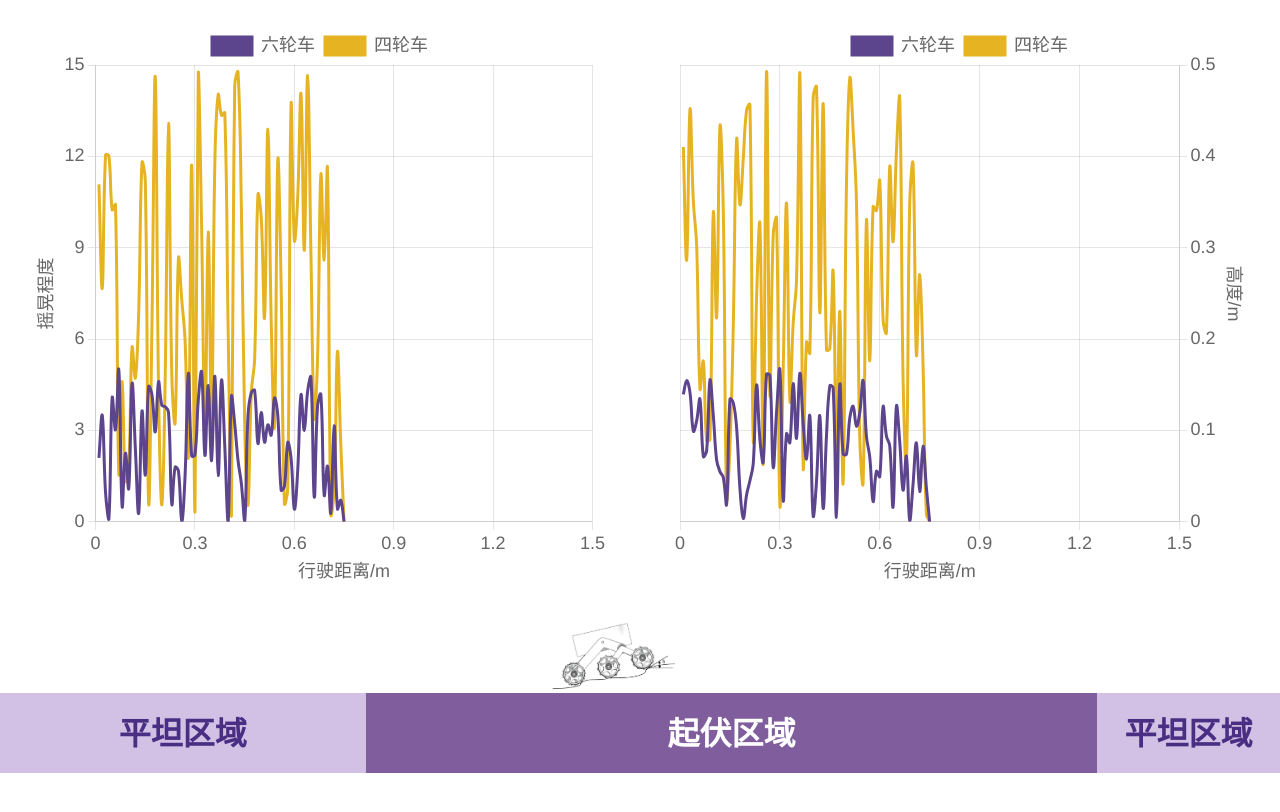
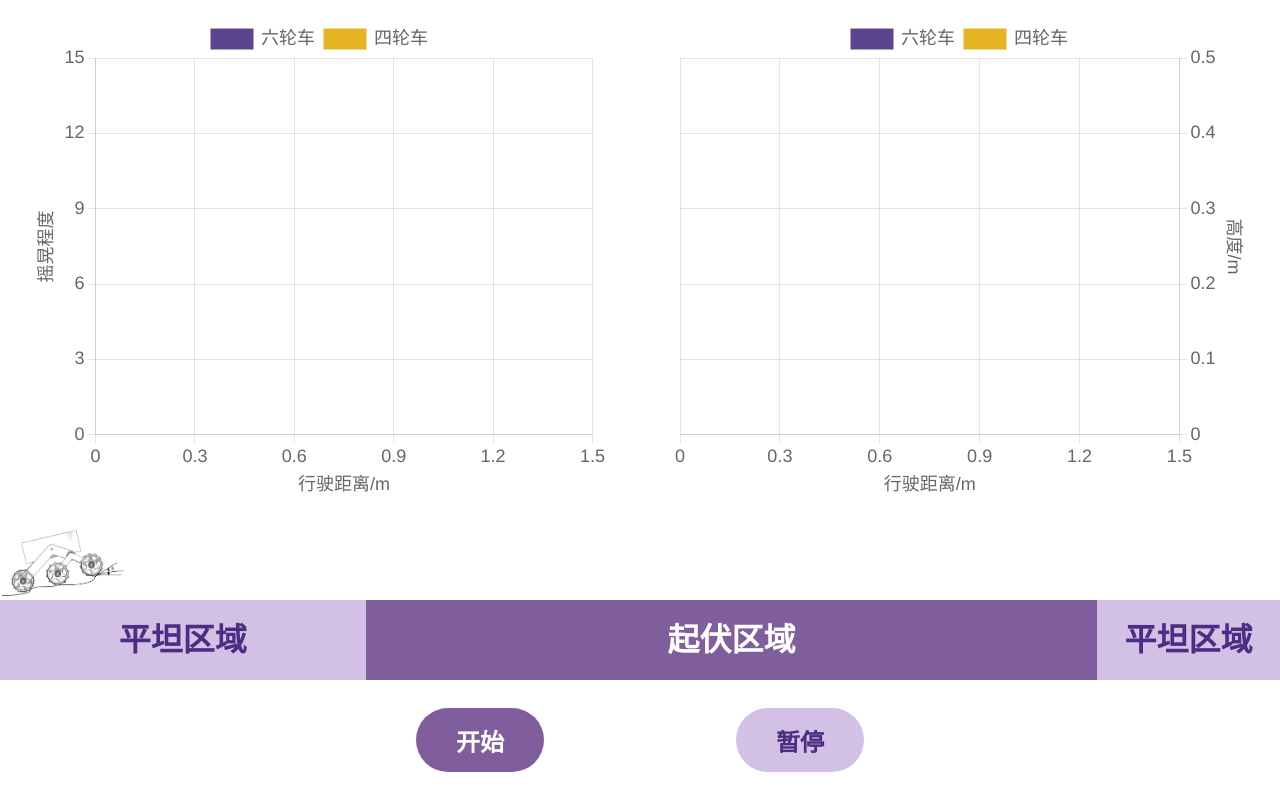
Before and after one commit to homura144/lunar-rover-ui, a Vue app: page / in a window 1280 px wide. Shown: the top 812 px of the page. Built offline with nearby package versions, Linux system fonts and the light colour scheme.

Commit message:
feat (button): add start and pause buttons

```diff
--- a/src/renderer/src/App.vue
+++ b/src/renderer/src/App.vue
@@ -55,6 +55,48 @@ let heightData = {
       pointRadius: 0
     }
   ]
+}
+
+const isRunning = ref(false)
+let distanceInterval: number | undefined
+let shakeChartInterval: number | undefined
+let heightChartInterval: number | undefined
+let roverPositionInterval: number | undefined
+
+const start = () => {
+  if (!isRunning.value) {
+    isRunning.value = true
+    distanceInterval = setInterval(() => {
+      distance.value += 0.01
+    }, 100)
+    shakeChartInterval = setInterval(() => {
+      const newLabel: Number = distance.value.toFixed(2)
+      shakeData.labels.push(Number(newLabel))
+      shakeData.datasets[0].data.push(Math.random() * shake_max / 3)
+      shakeData.datasets[1].data.push(Math.random() * shake_max)
+      if (shakeChart) shakeChart.update()
+    }, 100)
+    heightChartInterval = setInterval(() => {
+      const newLabel: Number = distance.value.toFixed(2)
+      heightData.labels.push(Number(newLabel))
+      heightData.datasets[0].data.push(Math.random() * height_max / 3)
+      heightData.datasets[1].data.push(Math.random() * height_max)
+      if (heightChart) heightChart.update()
+    }, 100)
+    roverPositionInterval = setInterval(() => {
+      roverPosition.value = distance.value / distance_max * 100
+    }, 100)
+  }
+}
+
+const pause = () => {
+  if (isRunning.value) {
+    isRunning.value = false
+    clearInterval(distanceInterval)
+    clearInterval(shakeChartInterval)
+    clearInterval(heightChartInterval)
+    clearInterval(roverPositionInterval)
+  }
 }
 
 onMounted(() => {
@@ -128,48 +170,6 @@ onMounted(() => {
       }
     })
   }
-
-
-  // update the distance periodically
-  setInterval(() => {
-    // TODO: get distance from the motor
-    distance.value += 0.01;
-  }, 100);
-
-  // update the shakeChart
-  setInterval(() => {
-    // add label
-    const newLabel: Number = distance.value.toFixed(2);
-
-    // add shake data periodically
-    // TODO: get shake data from the IMU
-    shakeData.labels.push(Number(newLabel));
-    shakeData.datasets[0].data.push(Math.random() * shake_max / 3);
-    shakeData.datasets[1].data.push(Math.random() * shake_max);
-
-    // Update the charts
-    if (shakeChart) shakeChart.update();
-  }, 100);
-
-  // update the heightChart
-  setInterval(() => {
-    // add label
-    const newLabel: Number = distance.value.toFixed(2);
-
-    // add height data periodically
-    // TODO: get height data from the grating scale
-    heightData.labels.push(Number(newLabel));
-    heightData.datasets[0].data.push(Math.random() * height_max / 3);
-    heightData.datasets[1].data.push(Math.random() * height_max);
-
-    // Update the charts
-    if (heightChart) heightChart.update();
-  }, 100);
-
-  // update the rover position periodically
-  setInterval(() => {
-    roverPosition.value = distance.value / distance_max * 100;
-  }, 100);
 })
 
 </script>
@@ -198,5 +198,11 @@ onMounted(() => {
         <div class="terrain-area flat" style="flex: 1">平坦区域</div>
       </div>
     </div>
+
+    <!-- control buttons -->
+    <div class="control-button">
+      <button class="start" @click="start">开始</button>
+      <button class="pause" @click="pause">暂停</button>
+    </div>
   </div>
 </template>
--- a/src/renderer/src/assets/main.css
+++ b/src/renderer/src/assets/main.css
@@ -1,4 +1,11 @@
 @import './base.css';
+
+:root {
+  --color-terrain-purple: #805e9e;
+  --color-terrain-purple-dark: #4a2e83;
+  --color-terrain-pink: #d3c1e5;
+  --color-terrain-pink-dark: #b7a0d1;
+}
 
 body {
   display: flex;
@@ -181,7 +188,7 @@ code {
 /* Chart styles */
 .charts {
   width: 100%;
-  height: 70%;
+  height: 60%;
   display: flex;
   justify-content: space-around;
   align-items: center;
@@ -205,7 +212,7 @@ code {
   position: relative;
   width: fit-content;
   height: 50%;
-  transition: left 1s;
+  transition: left 0.1s;
 }
 
 .terrain-label {
@@ -226,11 +233,48 @@ code {
 }
 
 .flat {
-  background-color: #d3c1e5;
-  color: #4a2e83;
+  background-color: var(--color-terrain-pink);
+  color: var(--color-terrain-purple-dark);
 }
 
 .bump {
-  background-color: #805e9e;
+  background-color: var(--color-terrain-purple);
   color: white;
 }
+
+.control-button {
+  height: 10%;
+  width: 50%;
+  display: flex;
+  justify-content: space-around;
+  align-items: center;
+}
+
+.control-button>button {
+  aspect-ratio: 2 / 1;
+  height: 80%;
+  border: none;
+  border-radius: 100vw;
+  font-size: 1.5em;
+  font-weight: bold;
+  cursor: pointer;
+  transition: background-color 0.3s;
+}
+
+.start {
+  background-color: var(--color-terrain-purple);
+  color: white;
+}
+
+.start:hover {
+  background-color: var(--color-terrain-purple-dark);
+}
+
+.pause {
+  background-color: var(--color-terrain-pink);
+  color: var(--color-terrain-purple-dark);
+}
+
+.pause:hover {
+  background-color: var(--color-terrain-pink-dark);
+}
```
